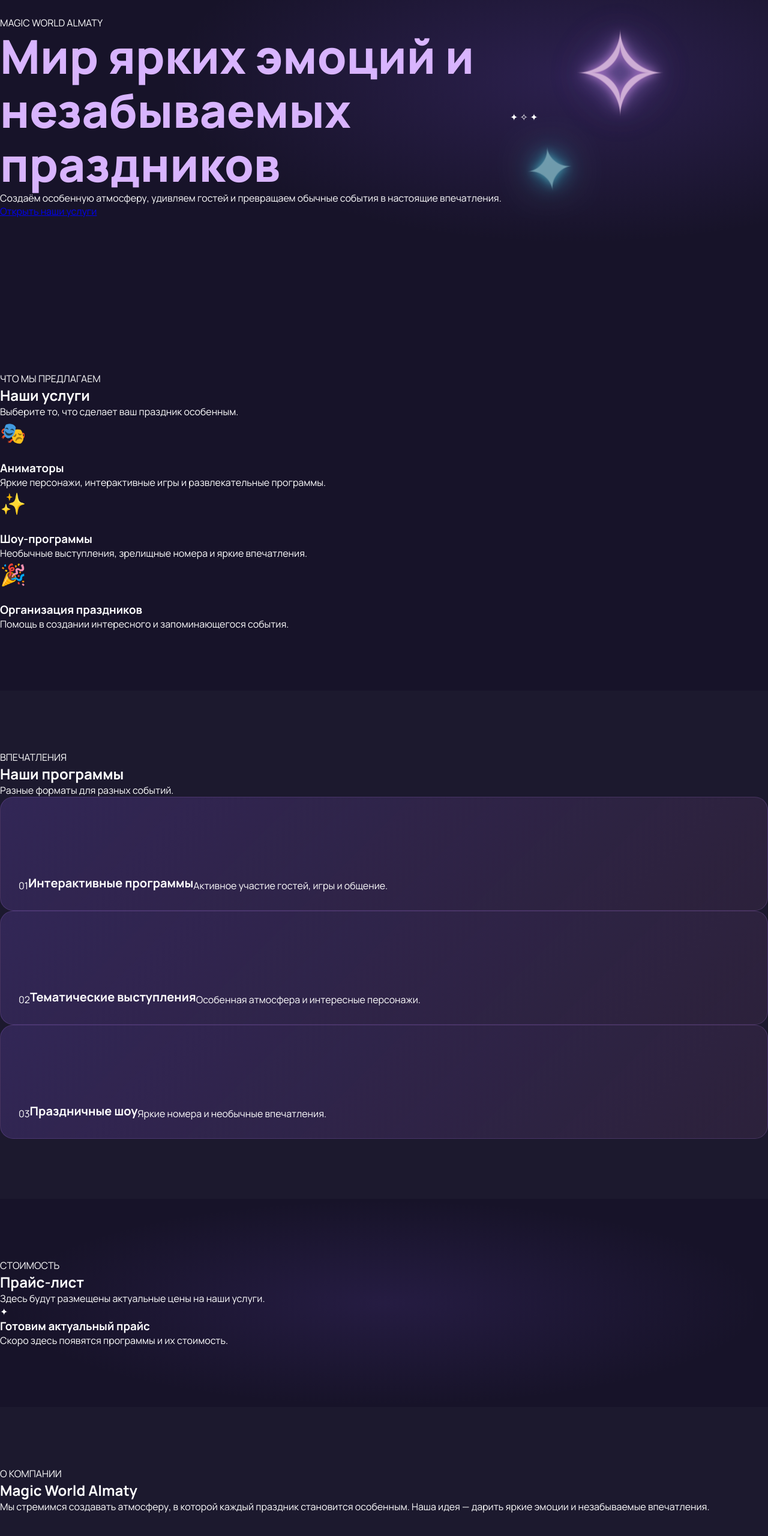
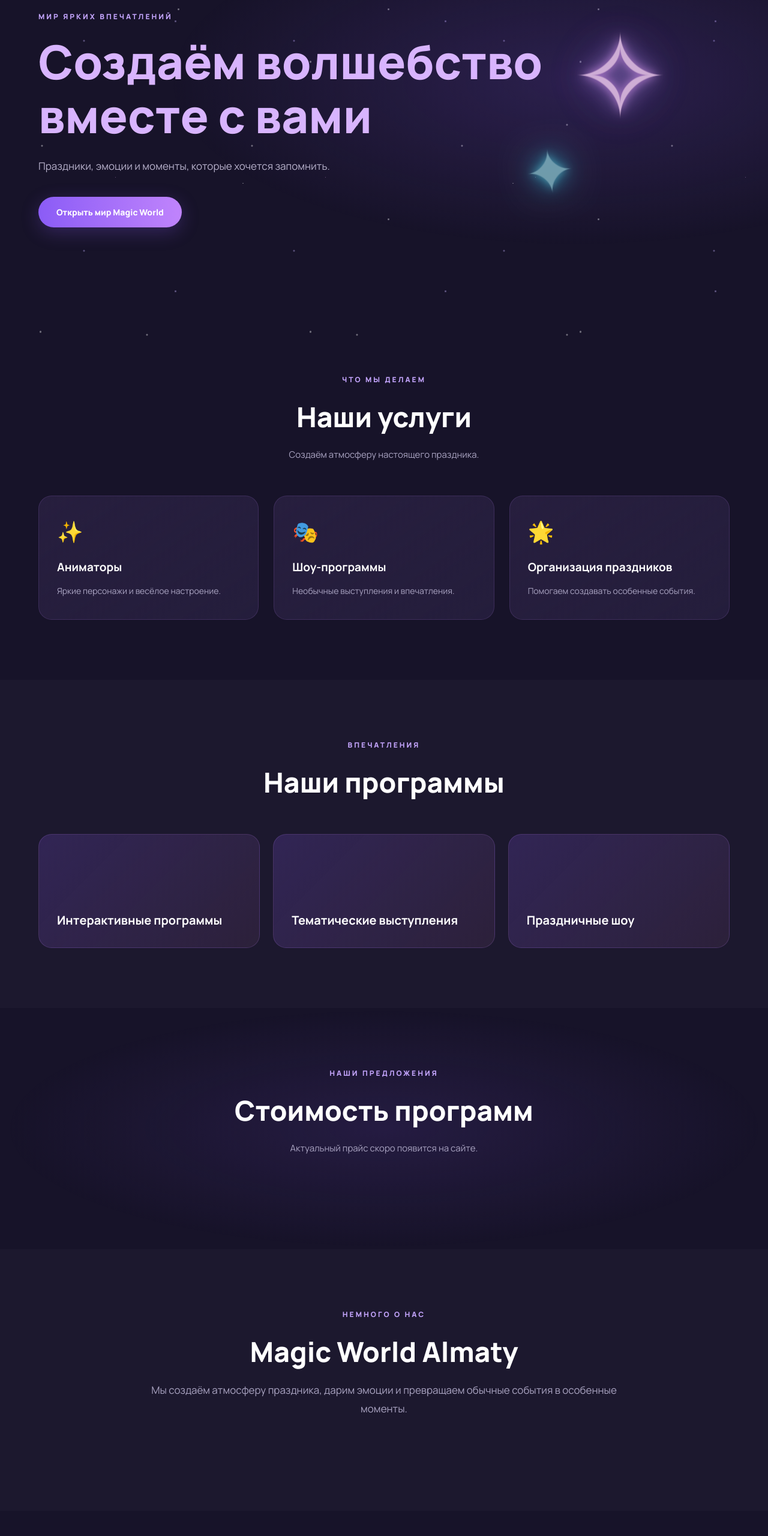
Before and after one commit to adilkatym-create/Magic-World, a plain HTML site: page index.html in a window 1280 px wide. Shown: the part 212-2772 px from the top of the page at 60% size. Drawn offline with Linux system fonts and the light colour scheme.

Commit message:
Update index.html

```diff
--- a/index.html
+++ b/index.html
@@ -3,14 +3,13 @@
 <head>
     <meta charset="UTF-8">
     <meta name="viewport" content="width=device-width, initial-scale=1.0">
-    <meta name="theme-color" content="#171329">
 
     <title>Magic World Almaty</title>
-
-    <meta name="description" content="Magic World Almaty — организация праздников, аниматоры и шоу-программы.">
+    <meta name="description" content="Magic World Almaty — мир ярких праздников и незабываемых впечатлений.">
 
     <link rel="preconnect" href="https://fonts.googleapis.com">
     <link rel="preconnect" href="https://fonts.gstatic.com" crossorigin>
+
     <link href="https://fonts.googleapis.com/css2?family=Manrope:wght@400;500;600;700;800&display=swap" rel="stylesheet">
 
     <link rel="stylesheet" href="style.css">
@@ -18,11 +17,15 @@
 
 <body>
 
-<!-- HEADER -->
+    <!-- ЗВЁЗДНЫЙ ФОН -->
+    <div class="stars"></div>
 
+    <!-- ШАПКА -->
     <header class="header">
+        <div class="container header-content">
+
             <a href="#home" class="logo">
-        MAGIC <span>WORLD</span>
+                MAGIC WORLD
             </a>
 
             <nav class="nav">
@@ -33,355 +36,263 @@
                 <a href="#about" data-ru="О нас" data-kz="Біз туралы">О нас</a>
             </nav>
 
-    <div class="language">
+            <div class="language-switch">
                 <button class="lang-btn active" data-lang="ru">РУС</button>
                 <button class="lang-btn" data-lang="kz">ҚАЗ</button>
+            </div>
+
         </div>
     </header>
 
 
+    <!-- ГЛАВНАЯ -->
     <main>
 
-    <!-- HERO -->
+        <section class="hero" id="home">
+            <div class="container hero-content">
 
-    <section class="hero" id="home">
+                <p class="hero-label"
+                   data-ru="МИР ЯРКИХ ВПЕЧАТЛЕНИЙ"
+                   data-kz="ЖАРҚЫН ӘСЕРЛЕР ӘЛЕМІ">
+                    МИР ЯРКИХ ВПЕЧАТЛЕНИЙ
+                </p>
 
-        <div class="hero-content">
-
-            <span class="eyebrow">
-                MAGIC WORLD ALMATY
+                <h1>
+                    <span data-ru="Создаём" data-kz="Біз">Создаём</span>
+                    <span class="gradient-text"
+                          data-ru="волшебство"
+                          data-kz="ғажайып">
+                        волшебство
                     </span>
-
-            <h1
-                data-ru="Мир ярких эмоций и незабываемых праздников"
-                data-kz="Жарқын эмоциялар мен ұмытылмас мерекелер әлемі">
-                Мир ярких эмоций и незабываемых праздников
+                    <br>
+                    <span data-ru="вместе с вами"
+                          data-kz="сізбен бірге">
+                        вместе с вами
+                    </span>
                 </h1>
 
-            <p
-                data-ru="Создаём особенную атмосферу, удивляем гостей и превращаем обычные события в настоящие впечатления."
-                data-kz="Ерекше атмосфера сыйлап, қонақтарды таңғалдырып, қарапайым күндерді ұмытылмас сәттерге айналдырамыз.">
-                Создаём особенную атмосферу, удивляем гостей и превращаем обычные события в настоящие впечатления.
+                <p class="hero-description"
+                   data-ru="Праздники, эмоции и моменты, которые хочется запомнить."
+                   data-kz="Есте қалатын мерекелер, эмоциялар мен сәттер.">
+                    Праздники, эмоции и моменты, которые хочется запомнить.
                 </p>
 
-            <a href="#services" class="button"
-               data-ru="Открыть наши услуги"
-               data-kz="Қызметтерімізді көру">
-                Открыть наши услуги
+                <a href="#services" class="main-button"
+                   data-ru="Открыть мир Magic World"
+                   data-kz="Magic World әлемін ашу">
+                    Открыть мир Magic World
                 </a>
 
             </div>
-
-        <div class="hero-decoration">
-            <span>✦</span>
-            <span>✧</span>
-            <span>✦</span>
-        </div>
-
         </section>
 
 
-    <!-- SERVICES -->
+        <!-- УСЛУГИ -->
+        <section class="section" id="services">
+            <div class="container">
 
-    <section class="section" id="services">
-
-        <div class="section-title">
-
-            <span class="eyebrow"
-                  data-ru="ЧТО МЫ ПРЕДЛАГАЕМ"
-                  data-kz="БІЗ НЕ ҰСЫНАМЫЗ">
-                ЧТО МЫ ПРЕДЛАГАЕМ
-            </span>
+                <div class="section-heading">
+                    <p class="section-label"
+                       data-ru="ЧТО МЫ ДЕЛАЕМ"
+                       data-kz="БІЗ НЕ ІСТЕЙМІЗ">
+                        ЧТО МЫ ДЕЛАЕМ
+                    </p>
 
                     <h2 data-ru="Наши услуги"
                         data-kz="Біздің қызметтер">
                         Наши услуги
                     </h2>
 
-            <p data-ru="Выберите то, что сделает ваш праздник особенным."
-               data-kz="Мерекеңізді ерекше ететін қызметті таңдаңыз.">
-                Выберите то, что сделает ваш праздник особенным.
+                    <p data-ru="Создаём атмосферу настоящего праздника."
+                       data-kz="Нағыз мерекелік көңіл күй сыйлаймыз.">
+                        Создаём атмосферу настоящего праздника.
                     </p>
-
                 </div>
 
+                <div class="services-grid">
 
-        <div class="cards">
+                    <div class="service-card">
+                        <div class="card-icon">✨</div>
+                        <h3 data-ru="Аниматоры" data-kz="Аниматорлар">Аниматоры</h3>
+                        <p data-ru="Яркие персонажи и весёлое настроение."
+                           data-kz="Жарқын кейіпкерлер мен көтеріңкі көңіл күй.">
+                            Яркие персонажи и весёлое настроение.
+                        </p>
+                    </div>
 
-            <article class="card">
+                    <div class="service-card">
                         <div class="card-icon">🎭</div>
+                        <h3 data-ru="Шоу-программы" data-kz="Шоу бағдарламалар">Шоу-программы</h3>
+                        <p data-ru="Необычные выступления и впечатления."
+                           data-kz="Ерекше қойылымдар мен әсерлер.">
+                            Необычные выступления и впечатления.
+                        </p>
+                    </div>
 
-                <h3 data-ru="Аниматоры"
-                    data-kz="Аниматорлар">
-                    Аниматоры
-                </h3>
-
-                <p data-ru="Яркие персонажи, интерактивные игры и развлекательные программы."
-                   data-kz="Жарқын кейіпкерлер, интерактивті ойындар мен ойын-сауық бағдарламалары.">
-                    Яркие персонажи, интерактивные игры и развлекательные программы.
-                </p>
-            </article>
-
-
-            <article class="card">
-                <div class="card-icon">✨</div>
-
-                <h3 data-ru="Шоу-программы"
-                    data-kz="Шоу бағдарламалар">
-                    Шоу-программы
-                </h3>
-
-                <p data-ru="Необычные выступления, зрелищные номера и яркие впечатления."
-                   data-kz="Ерекше қойылымдар, әсерлі өнер көрсету және жарқын әсерлер.">
-                    Необычные выступления, зрелищные номера и яркие впечатления.
-                </p>
-            </article>
-
-
-            <article class="card">
-                <div class="card-icon">🎉</div>
-
+                    <div class="service-card">
+                        <div class="card-icon">🌟</div>
                         <h3 data-ru="Организация праздников"
                             data-kz="Мерекелерді ұйымдастыру">
                             Организация праздников
                         </h3>
-
-                <p data-ru="Помощь в создании интересного и запоминающегося события."
-                   data-kz="Қызықты әрі есте қалатын іс-шара ұйымдастыруға көмектесеміз.">
-                    Помощь в создании интересного и запоминающегося события.
+                        <p data-ru="Помогаем создавать особенные события."
+                           data-kz="Ерекше іс-шаралар ұйымдастыруға көмектесеміз.">
+                            Помогаем создавать особенные события.
                         </p>
-            </article>
+                    </div>
 
                 </div>
-
+            </div>
         </section>
 
 
-    <!-- PROGRAMS -->
+        <!-- ПРОГРАММЫ -->
+        <section class="section programs-section" id="programs">
+            <div class="container">
 
-    <section class="section programs-section" id="programs">
-
-        <div class="section-title">
-
-            <span class="eyebrow"
+                <div class="section-heading">
+                    <p class="section-label"
                        data-ru="ВПЕЧАТЛЕНИЯ"
                        data-kz="ӘСЕРЛЕР">
                         ВПЕЧАТЛЕНИЯ
-            </span>
+                    </p>
 
                     <h2 data-ru="Наши программы"
                         data-kz="Біздің бағдарламалар">
                         Наши программы
                     </h2>
-
-            <p data-ru="Разные форматы для разных событий."
-               data-kz="Әртүрлі іс-шараларға арналған бағдарламалар.">
-                Разные форматы для разных событий.
-            </p>
-
                 </div>
 
+                <div class="programs-grid">
 
-        <div class="program-grid">
-
-            <article class="program-card">
-                <span class="program-number">01</span>
-
+                    <div class="program-card">
                         <h3 data-ru="Интерактивные программы"
                             data-kz="Интерактивті бағдарламалар">
                             Интерактивные программы
                         </h3>
+                    </div>
 
-                <p data-ru="Активное участие гостей, игры и общение."
-                   data-kz="Қонақтардың белсенді қатысуы, ойындар мен қарым-қатынас.">
-                    Активное участие гостей, игры и общение.
-                </p>
-            </article>
-
-
-            <article class="program-card">
-                <span class="program-number">02</span>
-
+                    <div class="program-card">
                         <h3 data-ru="Тематические выступления"
                             data-kz="Тақырыптық қойылымдар">
                             Тематические выступления
                         </h3>
+                    </div>
 
-                <p data-ru="Особенная атмосфера и интересные персонажи."
-                   data-kz="Ерекше атмосфера мен қызықты кейіпкерлер.">
-                    Особенная атмосфера и интересные персонажи.
-                </p>
-            </article>
-
-
-            <article class="program-card">
-                <span class="program-number">03</span>
-
+                    <div class="program-card">
                         <h3 data-ru="Праздничные шоу"
                             data-kz="Мерекелік шоулар">
                             Праздничные шоу
                         </h3>
-
-                <p data-ru="Яркие номера и необычные впечатления."
-                   data-kz="Жарқын қойылымдар мен ерекше әсерлер.">
-                    Яркие номера и необычные впечатления.
-                </p>
-            </article>
+                    </div>
 
                 </div>
-
+            </div>
         </section>
 
 
-    <!-- PRICES -->
+        <!-- ПРАЙС -->
+        <section class="section price-section" id="prices">
+            <div class="container">
 
-    <section class="section price-section" id="prices">
+                <div class="section-heading">
+                    <p class="section-label"
+                       data-ru="НАШИ ПРЕДЛОЖЕНИЯ"
+                       data-kz="БІЗДІҢ ҰСЫНЫСТАР">
+                        НАШИ ПРЕДЛОЖЕНИЯ
+                    </p>
 
-        <div class="section-title">
-
-            <span class="eyebrow"
-                  data-ru="СТОИМОСТЬ"
-                  data-kz="ҚҰНЫ">
-                СТОИМОСТЬ
-            </span>
-
-            <h2 data-ru="Прайс-лист"
-                data-kz="Бағалар тізімі">
-                Прайс-лист
+                    <h2 data-ru="Стоимость программ"
+                        data-kz="Бағдарламалардың бағасы">
+                        Стоимость программ
                     </h2>
 
-            <p data-ru="Здесь будут размещены актуальные цены на наши услуги."
-               data-kz="Мұнда қызметтеріміздің өзекті бағалары орналастырылады.">
-                Здесь будут размещены актуальные цены на наши услуги.
+                    <p data-ru="Актуальный прайс скоро появится на сайте."
+                       data-kz="Жаңартылған бағалар жақында сайтта жарияланады.">
+                        Актуальный прайс скоро появится на сайте.
                     </p>
+                </div>
 
             </div>
-
-
-        <div class="price-placeholder">
-
-            <span class="price-icon">✦</span>
-
-            <h3 data-ru="Готовим актуальный прайс"
-                data-kz="Өзекті бағаларды дайындап жатырмыз">
-                Готовим актуальный прайс
-            </h3>
-
-            <p data-ru="Скоро здесь появятся программы и их стоимость."
-               data-kz="Жақында мұнда бағдарламалар мен олардың бағалары пайда болады.">
-                Скоро здесь появятся программы и их стоимость.
-            </p>
-
-        </div>
-
         </section>
 
 
-    <!-- ABOUT -->
+        <!-- О НАС -->
+        <section class="section about-section" id="about">
+            <div class="container">
 
-    <section class="section about-section" id="about">
-
-        <div class="section-title">
-
-            <span class="eyebrow"
-                  data-ru="О КОМПАНИИ"
-                  data-kz="КОМПАНИЯ ТУРАЛЫ">
-                О КОМПАНИИ
-            </span>
-
-            <h2>Magic World Almaty</h2>
-
-            <p data-ru="Мы стремимся создавать атмосферу, в которой каждый праздник становится особенным. Наша идея — дарить яркие эмоции и незабываемые впечатления."
-               data-kz="Біз әр мерекені ерекше ететін атмосфера құруға тырысамыз. Біздің мақсатымыз — жарқын эмоциялар мен ұмытылмас әсерлер сыйлау.">
-                Мы стремимся создавать атмосферу, в которой каждый праздник становится особенным. Наша идея — дарить яркие эмоции и незабываемые впечатления.
+                <div class="section-heading">
+                    <p class="section-label"
+                       data-ru="НЕМНОГО О НАС"
+                       data-kz="БІЗ ТУРАЛЫ">
+                        НЕМНОГО О НАС
                     </p>
 
+                    <h2 data-ru="Magic World Almaty"
+                        data-kz="Magic World Almaty">
+                        Magic World Almaty
+                    </h2>
+
+                    <p data-ru="Мы создаём атмосферу праздника, дарим эмоции и превращаем обычные события в особенные моменты."
+                       data-kz="Біз мерекелік көңіл күй сыйлап, қарапайым сәттерді ерекше естеліктерге айналдырамыз.">
+                        Мы создаём атмосферу праздника, дарим эмоции и превращаем обычные события в особенные моменты.
+                    </p>
                 </div>
 
+            </div>
         </section>
 
 
-    <!-- ORDER -->
+        <!-- КАК МЫ РАБОТАЕМ -->
+        <section class="section steps-section">
+            <div class="container">
 
-    <section class="section order-section">
-
-        <div class="section-title">
-
-            <span class="eyebrow"
-                  data-ru="ВСЁ ПРОСТО"
-                  data-kz="БӘРІ ОҢАЙ">
-                ВСЁ ПРОСТО
-            </span>
-
+                <div class="section-heading">
                     <h2 data-ru="Как это работает?"
                         data-kz="Бұл қалай жұмыс істейді?">
                         Как это работает?
                     </h2>
+                </div>
+
+                <div class="steps-grid">
+
+                    <div class="step-card">
+                        <span>01</span>
+                        <h3 data-ru="Выбираете программу"
+                            data-kz="Бағдарламаны таңдайсыз">
+                            Выбираете программу
+                        </h3>
+                    </div>
+
+                    <div class="step-card">
+                        <span>02</span>
+                        <h3 data-ru="Связываетесь с нами"
+                            data-kz="Бізбен байланысасыз">
+                            Связываетесь с нами
+                        </h3>
+                    </div>
+
+                    <div class="step-card">
+                        <span>03</span>
+                        <h3 data-ru="Наслаждаетесь праздником"
+                            data-kz="Мерекеден ләззат аласыз">
+                            Наслаждаетесь праздником
+                        </h3>
+                    </div>
 
                 </div>
-
-
-        <div class="cards">
-
-            <article class="card">
-                <span class="step">01</span>
-
-                <h3 data-ru="Выберите услугу"
-                    data-kz="Қызметті таңдаңыз">
-                    Выберите услугу
-                </h3>
-
-                <p data-ru="Определитесь с форматом вашего мероприятия."
-                   data-kz="Іс-шараңыздың форматын анықтаңыз.">
-                    Определитесь с форматом вашего мероприятия.
-                </p>
-            </article>
-
-
-            <article class="card">
-                <span class="step">02</span>
-
-                <h3 data-ru="Обсудите детали"
-                    data-kz="Мәліметтерді талқылаңыз">
-                    Обсудите детали
-                </h3>
-
-                <p data-ru="Согласуйте программу и необходимые детали."
-                   data-kz="Бағдарлама мен қажетті мәліметтерді келісіңіз.">
-                    Согласуйте программу и необходимые детали.
-                </p>
-            </article>
-
-
-            <article class="card">
-                <span class="step">03</span>
-
-                <h3 data-ru="Наслаждайтесь"
-                    data-kz="Ләззат алыңыз">
-                    Наслаждайтесь
-                </h3>
-
-                <p data-ru="Получайте удовольствие от своего праздника."
-                   data-kz="Мерекеңізден ләззат алыңыз.">
-                    Получайте удовольствие от своего праздника.
-                </p>
-            </article>
-
             </div>
-
         </section>
 
     </main>
 
 
-<!-- FOOTER -->
-
+    <!-- ПОДВАЛ -->
     <footer class="footer">
-    <a href="#home" class="logo">
-        MAGIC <span>WORLD</span>
-    </a>
-
+        <div class="container">
+            <a href="#home" class="logo">MAGIC WORLD</a>
             <p>© 2026 Magic World Almaty</p>
+        </div>
     </footer>
 
 
```
Lines whose indentation alone changed are shown as unchanged.
